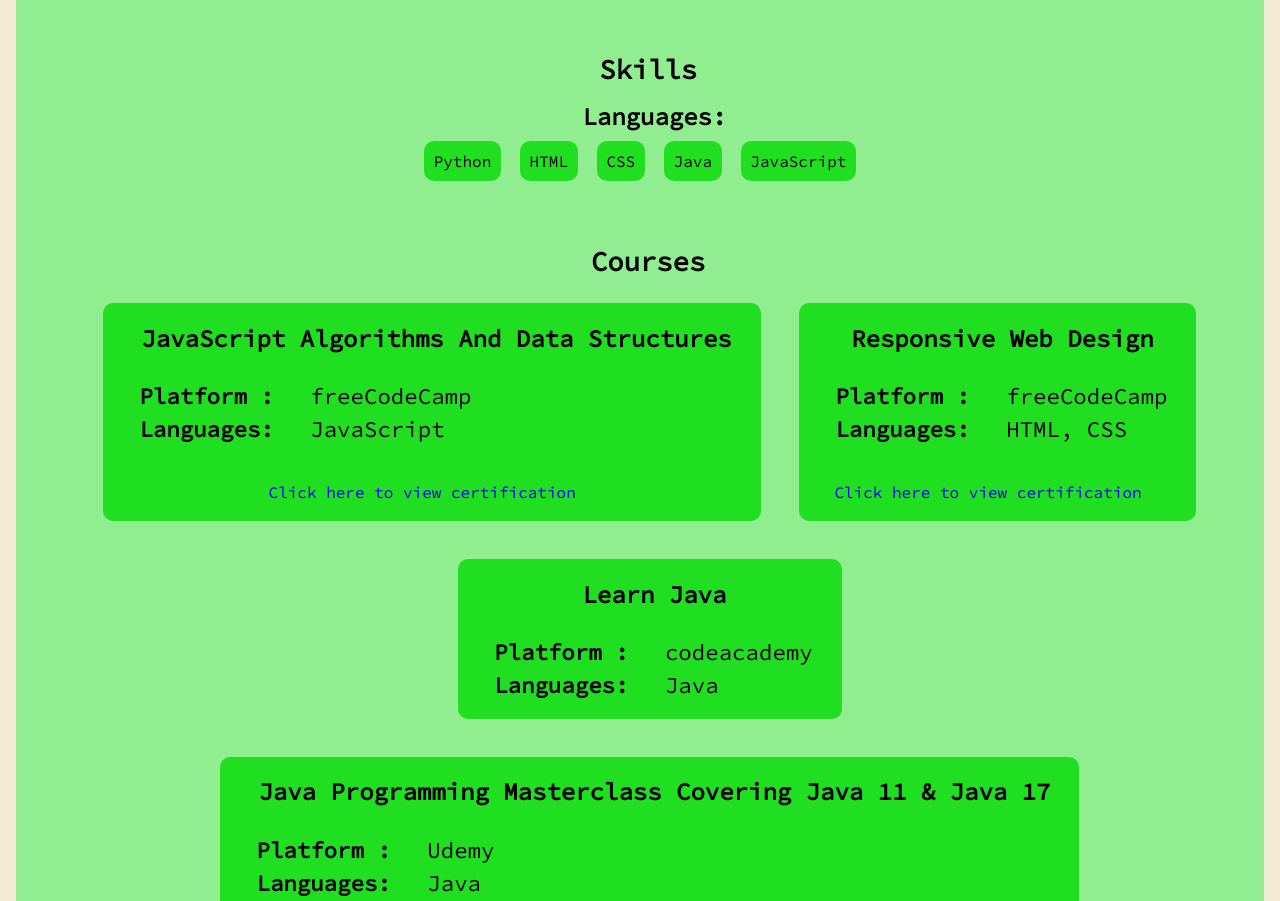
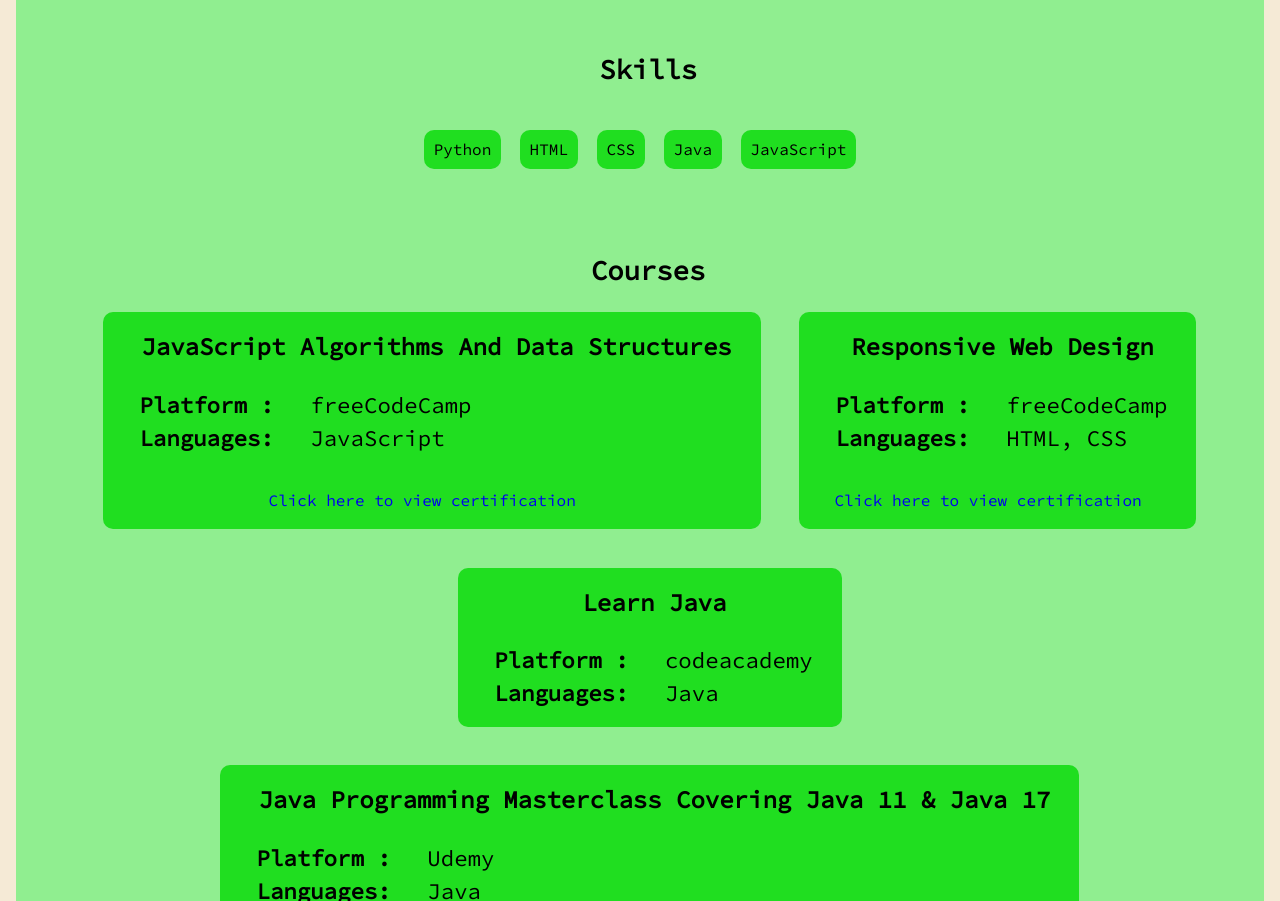
Before and after one commit to ShevinuM/Portfolio-Page, a plain HTML site: page index.html in a window 1280 px wide. Shown: the part 1830-2731 px from the top of the page. Drawn offline with Linux system fonts and the light colour scheme.

Commit message:
Fixed bugs

```diff
--- a/css/styles.css
+++ b/css/styles.css
@@ -273,18 +273,21 @@ section {
 }
 
 .resumeLanguages {
-    height: 6ch;
+    height: max-content;
     /*border: 1px solid black;*/
     width: max-content;
     padding: 2ch;
     margin: auto;
+    display: flex;
+    flex-direction: row;
+    flex-wrap: wrap;
+    justify-content: center;
 }
 
-span {
-    /*border: 1px solid black;*/
+.LanguageList {
     margin: 1ch;
     padding: 1ch;
-    width: 20ch;
+    width: max-content;
     border-radius: 10px;
     background-color: var(--color-courses-green);
 }
@@ -426,7 +429,9 @@ h5 {
 }
 
 #languages {
-    display: block;
+    display: flex;
+    /*border: 1px solid black;*/
+    height: max-content;
 }
 
 .languages {
--- a/index.html
+++ b/index.html
@@ -84,8 +84,7 @@
                     <div class="space3"></div>
 
                     <div id="languages">
-                        <h4 class="center">Languages: </h4>
-                        <div class="resumeLanguages center"><span>Python</span><span>HTML</span><span>CSS</span><span>Java</span><span>JavaScript</span></div>
+                        <div class="resumeLanguages center"><span class="LanguageList">Python</span><span class="LanguageList">HTML</span><span class="LanguageList">CSS</span><span class="LanguageList">Java</span><span class="LanguageList">JavaScript</span></div>
                     </div>
 
                     <div class="space4"></div>
```
